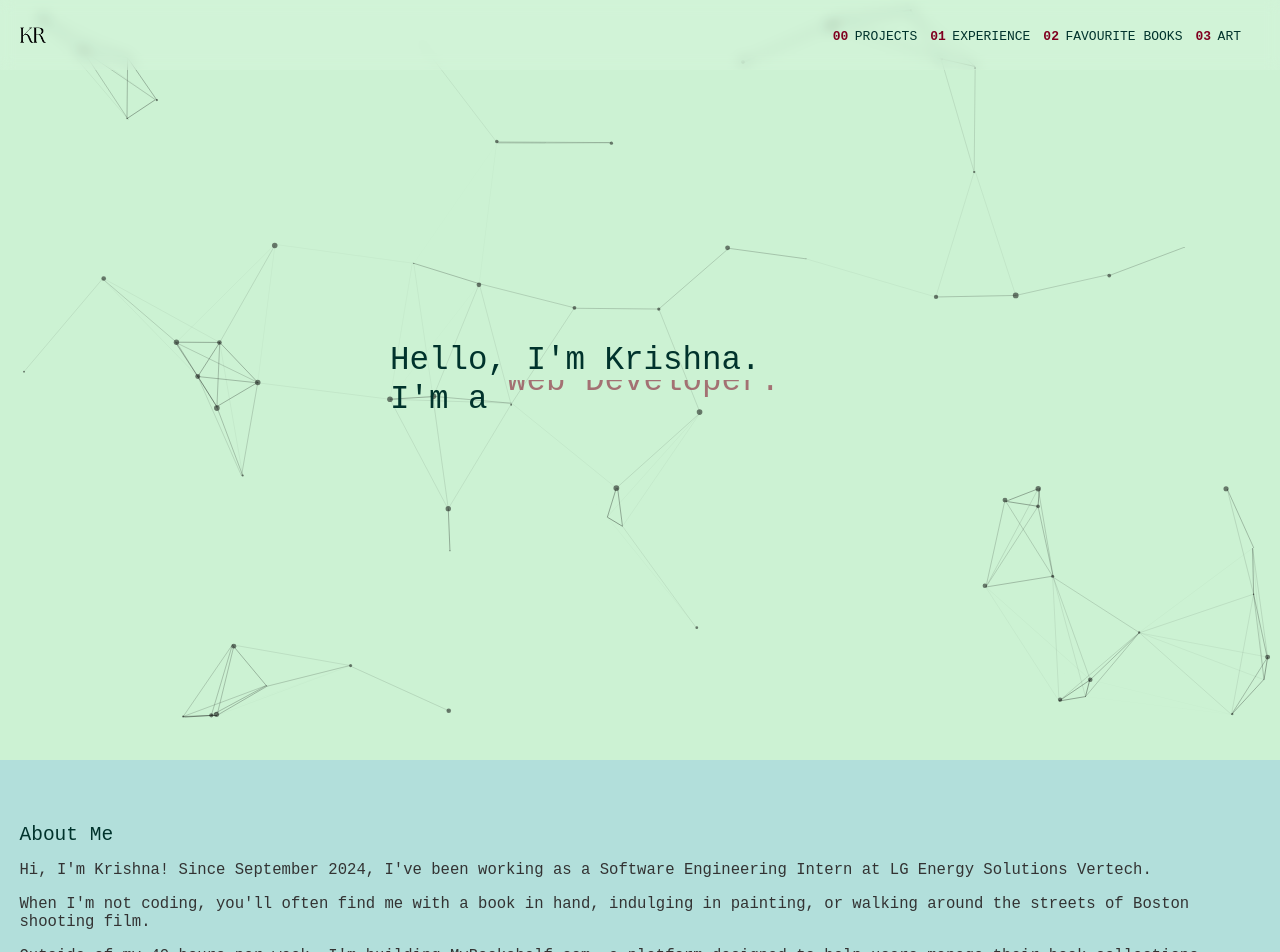
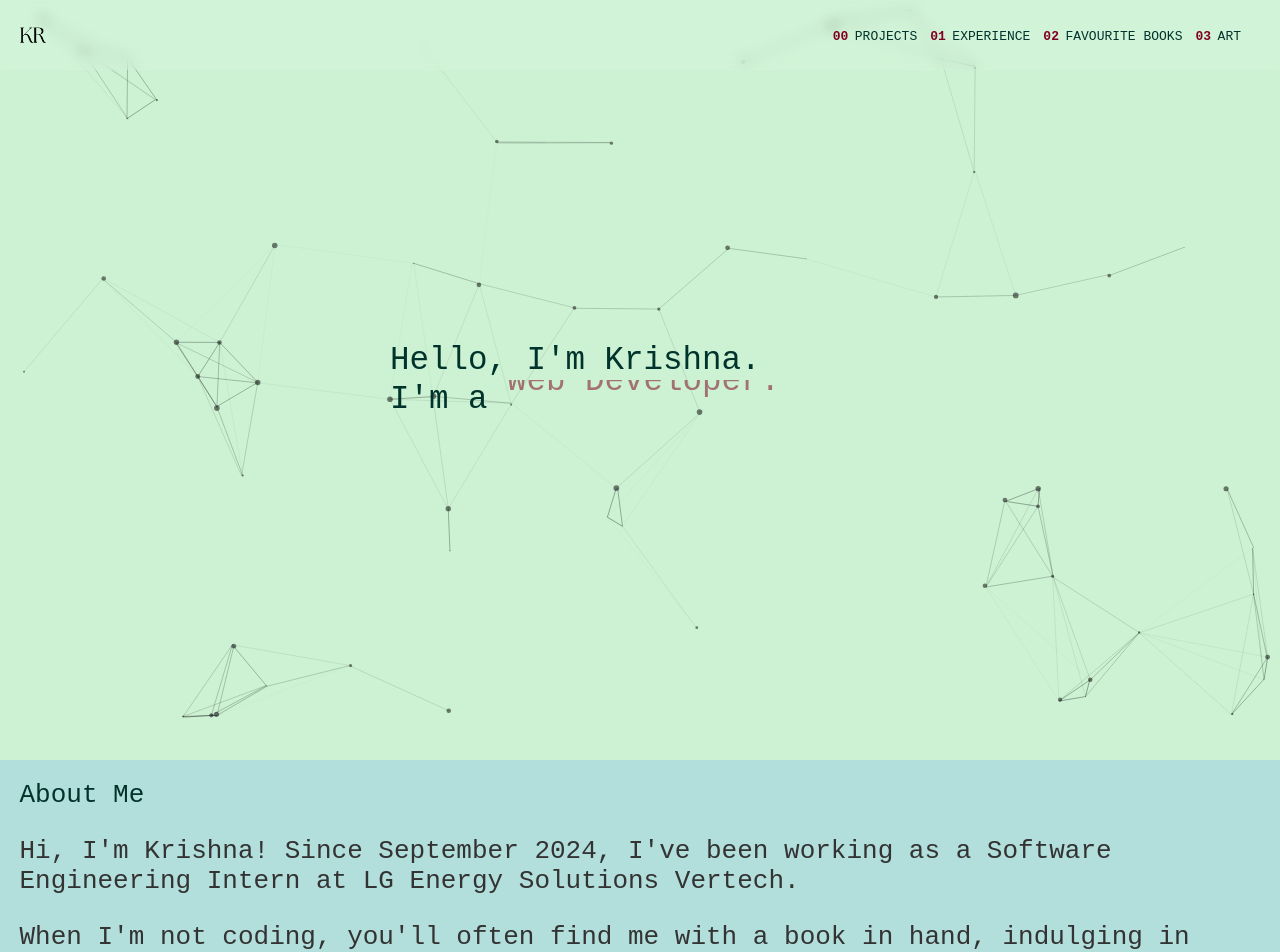
Before and after one commit to krishnaraketla/portfolio, a React (Create React App) app in the folder frontend/: page / in a window 1280 px wide. Shown: the top 952 px of the page. Built offline with nearby package versions, Linux system fonts and the light colour scheme; the HTML template or start-up script is replaced by a standard one.

Commit message:
About section

```diff
--- a/frontend/src/pages/Home.js
+++ b/frontend/src/pages/Home.js
@@ -13,7 +13,8 @@ const Home = () => {
                 text={[
                     "Hi, I'm Krishna! Since September 2024, I've been working as a Software Engineering Intern at LG Energy Solutions Vertech.",
                     "When I'm not coding, you'll often find me with a book in hand, indulging in painting, or walking around the streets of Boston shooting film.",
-                    "Outside of my 40 hours per week, I'm building MyBookshelf.com, a platform designed to help users manage their book collections, discover bestsellers, and receive personalized recommendations. This project combines my love for technology and literature, allowing me to create something valuable for fellow book enthusiasts."
+                    "Outside of my 40 hours per week, I'm building MyBookshelf.com, a platform designed to help users manage their book collections, discover bestsellers, and receive personalized recommendations. This project combines my love for technology and literature, allowing me to create something valuable for fellow book enthusiasts.",
+                    "If you'd like to contribute to any of the projects I'm working on, or think my skills could help with something you're building, feel free to reach out. Let's build something great together!"
                 ]}
             />
         </div>
--- a/frontend/src/styles/PageSection.css
+++ b/frontend/src/styles/PageSection.css
@@ -30,14 +30,15 @@
 }
 
 .page-section-title {
-    font-size: 1.5rem;
+    font-size: clamp(1.3rem, 4vw, 2rem);
     color: var(--title-text-color);
     /* text-align: center; */
 }
 
 .page-section-text p {
     color: var(--body-text-color);
-    font-size: 1.2rem;
+    /* font-size: 1.2rem; */
+    font-size: clamp(1.3rem, 4vw, 2rem);
 }
 
 .page-section-image {
```
